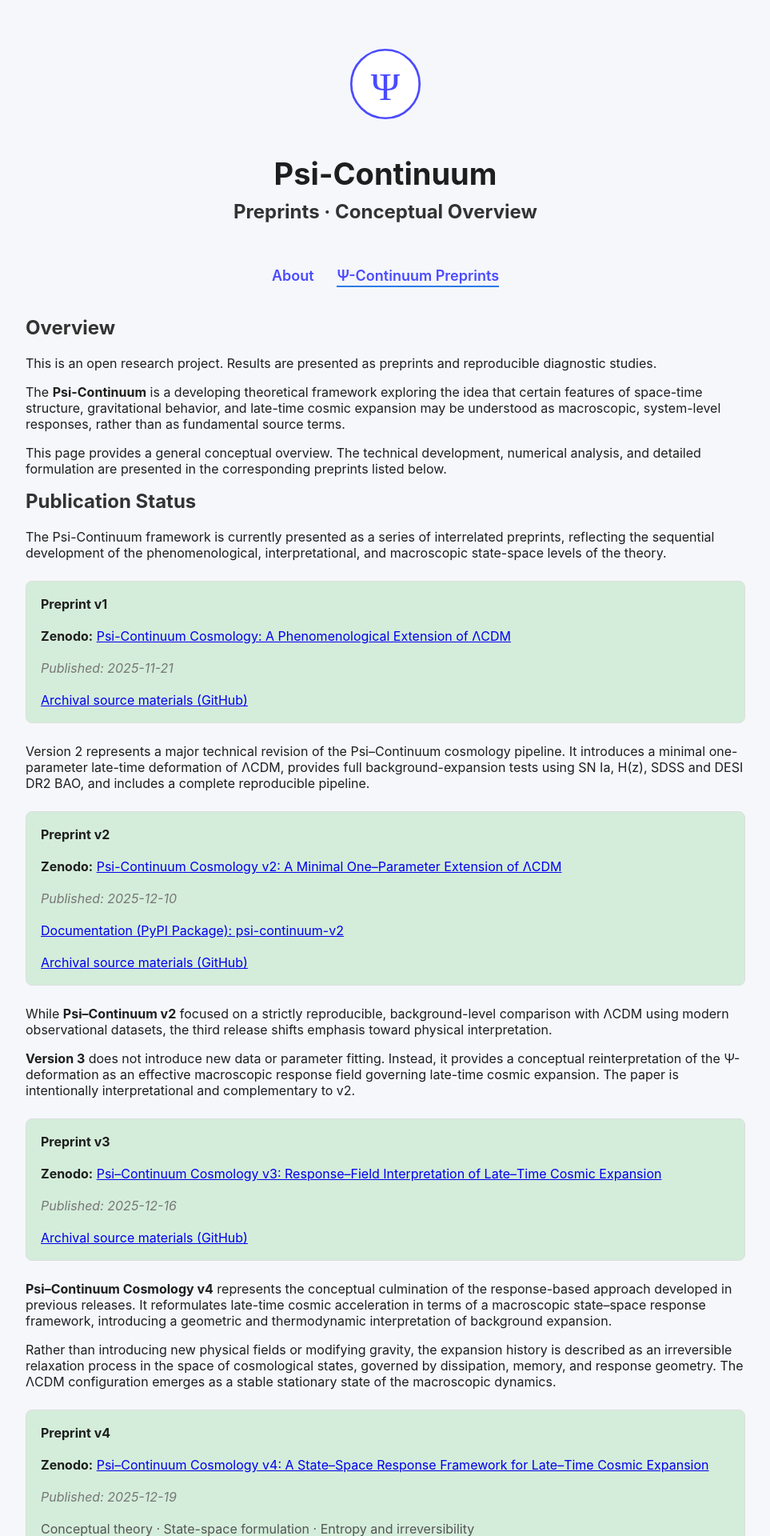
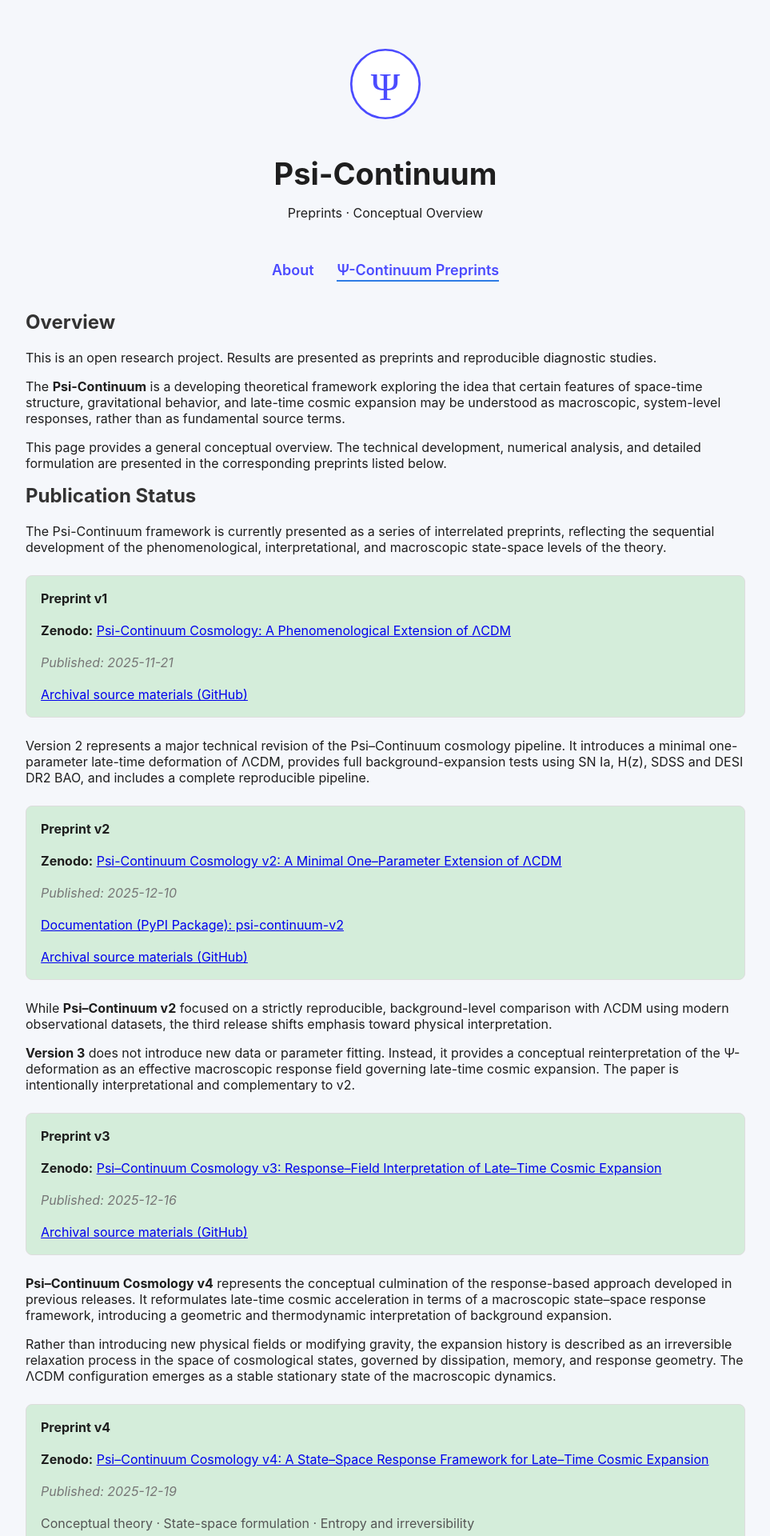
Before and after one commit to dmitrylife/Dmitrylife.github.io, a Jekyll site: the page theory.html, which Jekyll copies as it is, in a window 1280 px wide. Shown: the top 1920 px of the page at 80% size, without its empty margins (158-1121 px from the left). Built offline with Jekyll 4.4.1, drawn with Linux system fonts in a browser that asks for light colours.

Commit message:
General update

```diff
--- a/theory.html
+++ b/theory.html
@@ -39,7 +39,7 @@
 <header>
     <img src="logo.svg" class="logo" alt="Psi logo">
     <h1 class="site-title">Psi-Continuum</h1>
-    <h2 class="section-title">Preprints · Conceptual Overview</h2>
+    <p class="section-title">Preprints · Conceptual Overview</p>
 </header>
 
 <nav>
```
